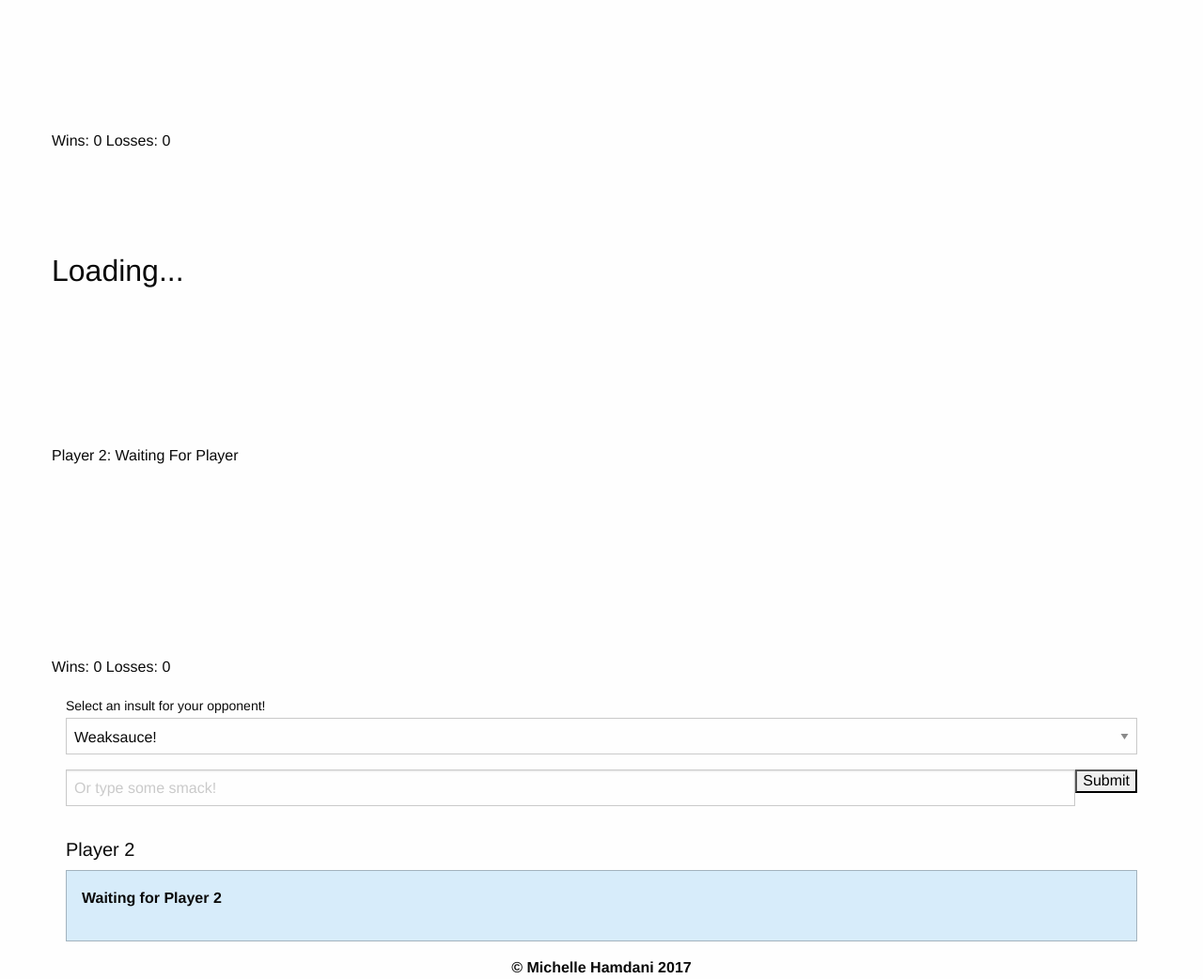
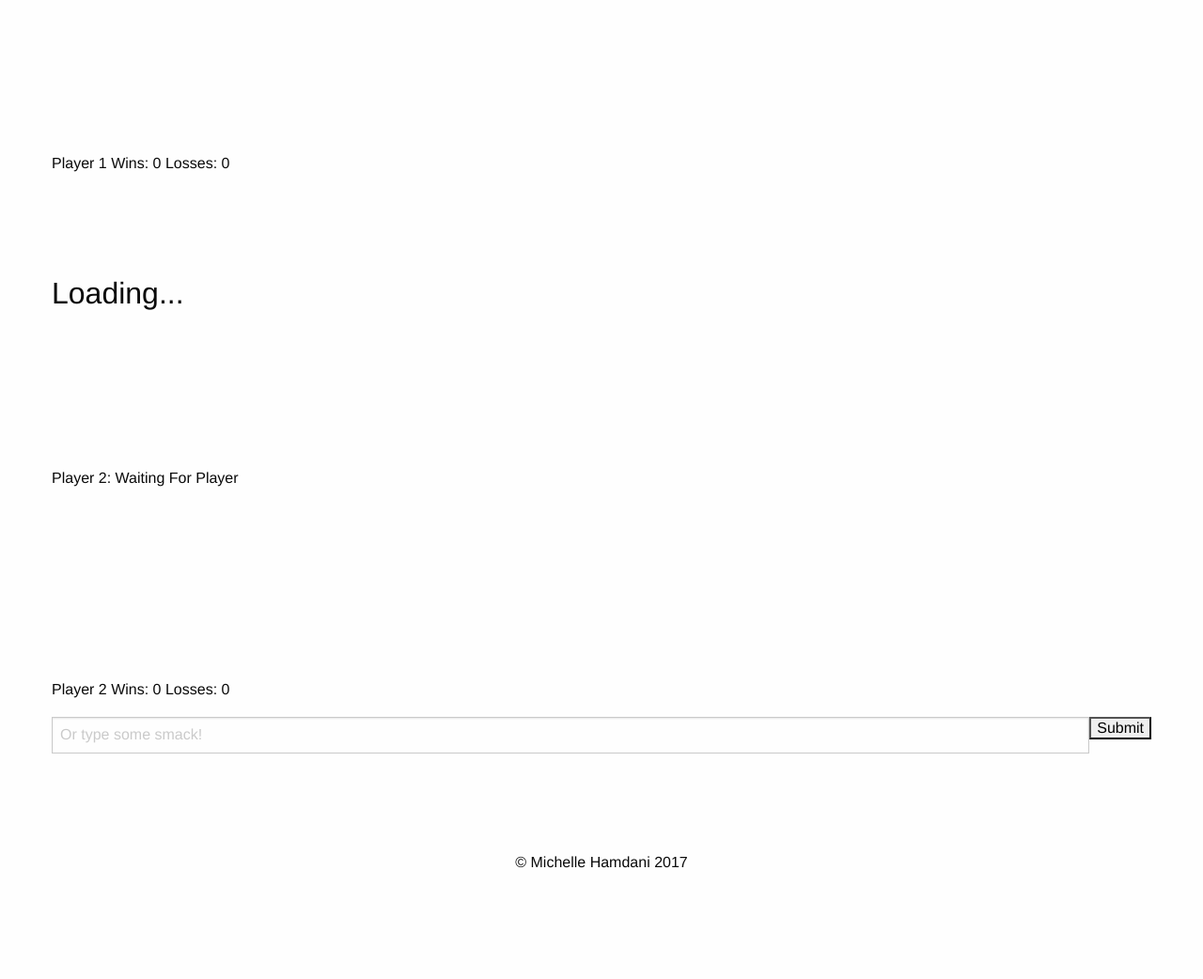
Before and after one commit to mhamdani/Two_Player_Pokemon_Battle, a plain HTML site: page index.html in a window 1280 px wide. Shown: the part 360-1402 px from the top of the page at 94% size. After the commit the page ends 1290 px from the top, so only its background shows below. Drawn offline with nearby package versions, Linux system fonts and the light colour scheme; a script that the page names is missing.

Commit message:
eliminated drop down menu

```diff
--- a/index.html
+++ b/index.html
@@ -15,14 +15,14 @@
     <div class="grid-container">
       <div class="grid-x grid-padding-x">
         <div class="large-12 cell">
-          <h1>A Two-player Rock Paper Scissor Game!</h1>
+          <h1>A Two-player Pokemon Battle!</h1>
         </div>
       </div>
 
       <div class="grid-x grid-padding-x">
         <div class="large-12 cell">
           <div class="callout">
-            <h4>To begin the game, create a player name and then click on your choice of weapon!</h4>
+            <h4>Welcome, Pokemaster! Please type in your Username below.</h4>
             <div class="grid-x grid-padding-x">
             </div>
             <div class="grid-x grid-padding-x">
@@ -48,14 +48,14 @@
           <!-- Player 1 panel -->
           <div class="row top-buffer">
             <div class="col-md-4">
-              <div class="panel panel-default">
+              <div class="panel panel-default"><br>
                 <div class="panel-heading playerOne-name">
                 Player 1:
                   <span>Waiting For Player</span>
                 </div>
                 <div class="panel-body playerOne-panel"></div>
                 <div class="panel-footer">
-                  <p>Wins: <span id="p1-wins">0</span> Losses: <span id="p1-losses">0</span></p>
+                  <p>Player 1 Wins: <span id="p1-wins">0</span> Losses: <span id="p1-losses">0</span></p>
                 </div>
               </div>
             </div><!-- ./Player 1 panel -->
@@ -75,20 +75,13 @@
                 </div>
                 <div class="panel-body playerTwo-panel"></div>
                 <div class="panel-footer">
-                  <p>Wins: <span id="p2-wins">0</span> Losses: <span id="p2-losses">0</span></p>
+                  <p>Player 2 Wins: <span id="p2-wins">0</span> Losses: <span id="p2-losses">0</span></p>
                 </div>
               </div>
             </div><!-- ./Player 2 Panel -->
 
-        <div class="grid-x grid-padding-x">
+
           <div class="large-12 cell">
-            <label>Select an insult for your opponent!</label>
-            <select>
-              <option value="weaksauce">Weaksauce!</option>
-              <option value="going-down">You're Going Down!</option>
-              <option value="eat-dirt">Eat dirt!</option>
-              <option value="coming-for-you">I'm coming for you!</option>
-            </select>
             <div id="chat-box"></div>
             <form class="input-group">
               <input id="chat-input" type="text" class="form-control" placeholder="Or type some smack!">
@@ -99,20 +92,7 @@
         </div>
       </form>
       </div>
-
-      <div class="grid-container">
-        <div class="grid-x grid-padding-x">
-          <div class="large-12 cell">
-          <h5>Player 2</h5>
-          <!-- Grid Example -->
-
-          <div class="grid-x grid-padding-x">
-            <div class="large-12 cell">
-              <div class="primary callout" class="playerTwo-name">
-                <p><strong>Waiting for Player 2</p>
-              </div>
-            </div>
-
+      <br><br><br>
             <!-- footer -->
             <div class="push"></div>
           </div><!-- /.wrapper -->
--- a/js/script.js
+++ b/js/script.js
@@ -181,7 +181,7 @@ var gameData = new Firebase("https://mhamdani-rps.firebaseio.com/"
       if (!snapshot.child("p1").exists() && !snapshot.child("p2").exists()) {
         console.log("Nobodies Home");
         if (!game.curPlayer) {
-          $('.info-well > p').html("Create your username Player 1!");
+          $('.info-well > p').html("");
           game.curPlayer = "playerOne";
           console.log("You are "+game.curPlayer);
           game.opponentDataKey = 'p2';
@@ -363,6 +363,17 @@ var gameData = new Firebase("https://mhamdani-rps.firebaseio.com/"
       let $msg = $('<p>').text(snapshot.val().user+': '+snapshot.val().msg).addClass(msgClass);
       $('#chat-box').append($msg);
     }
+
+    $('#mySelect').prop('selectedIndex', -1);
+
+    // var selectMessage = new Firebase("https://mhamdani-rps.firebaseio.com/");
+    // selectMessage.onDisconnect().remove();
+    //
+    // selectMessage.on("value", function(snapshot){
+    //   var msgSelect = snapshot.val().user === game[game.curPlayer].name ? 'msg-player' : 'msg-opponent';
+    //   let $sMsg = $('<p>').text(snapshot.val().user+': '+snapshot.val(.msf))
+    // })
+
   // If any errors are experienced, log them to console.
   }, function (errorObject) {
     console.log("The read failed: " + errorObject.code);
```
